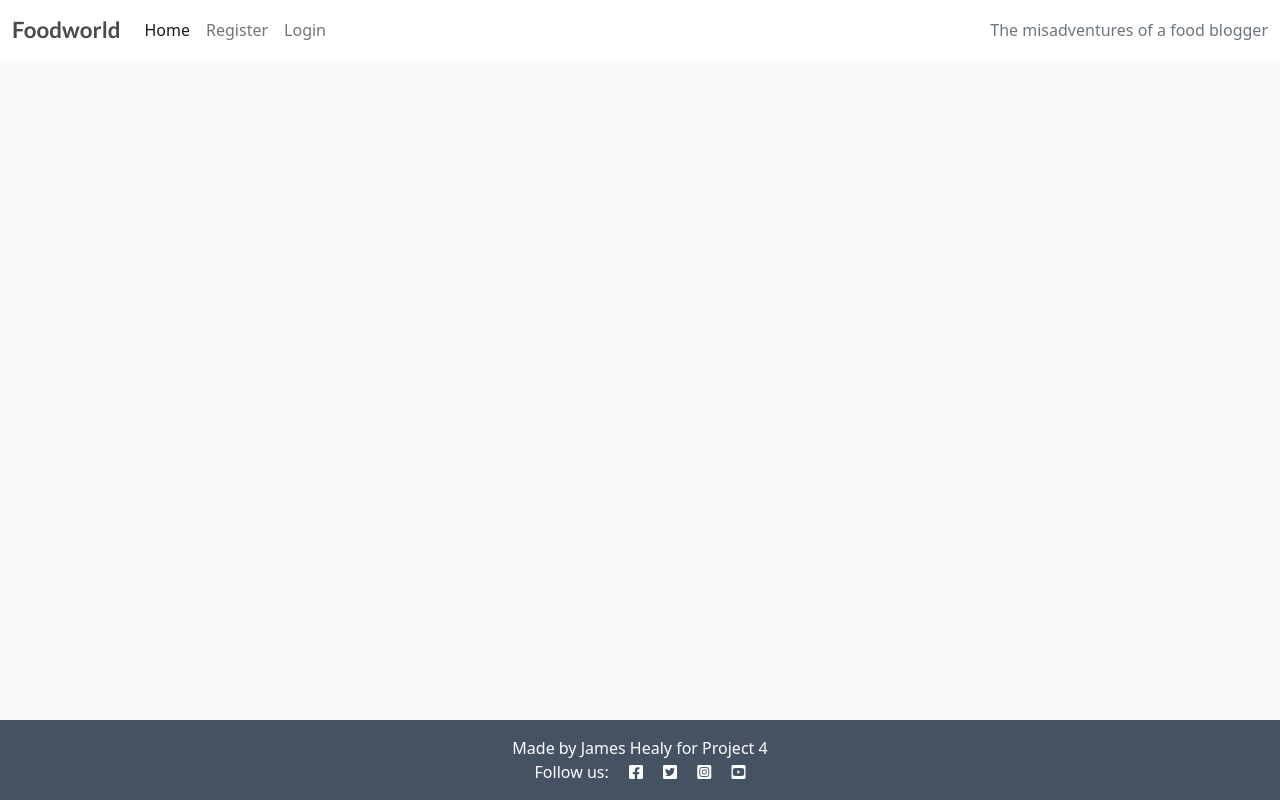
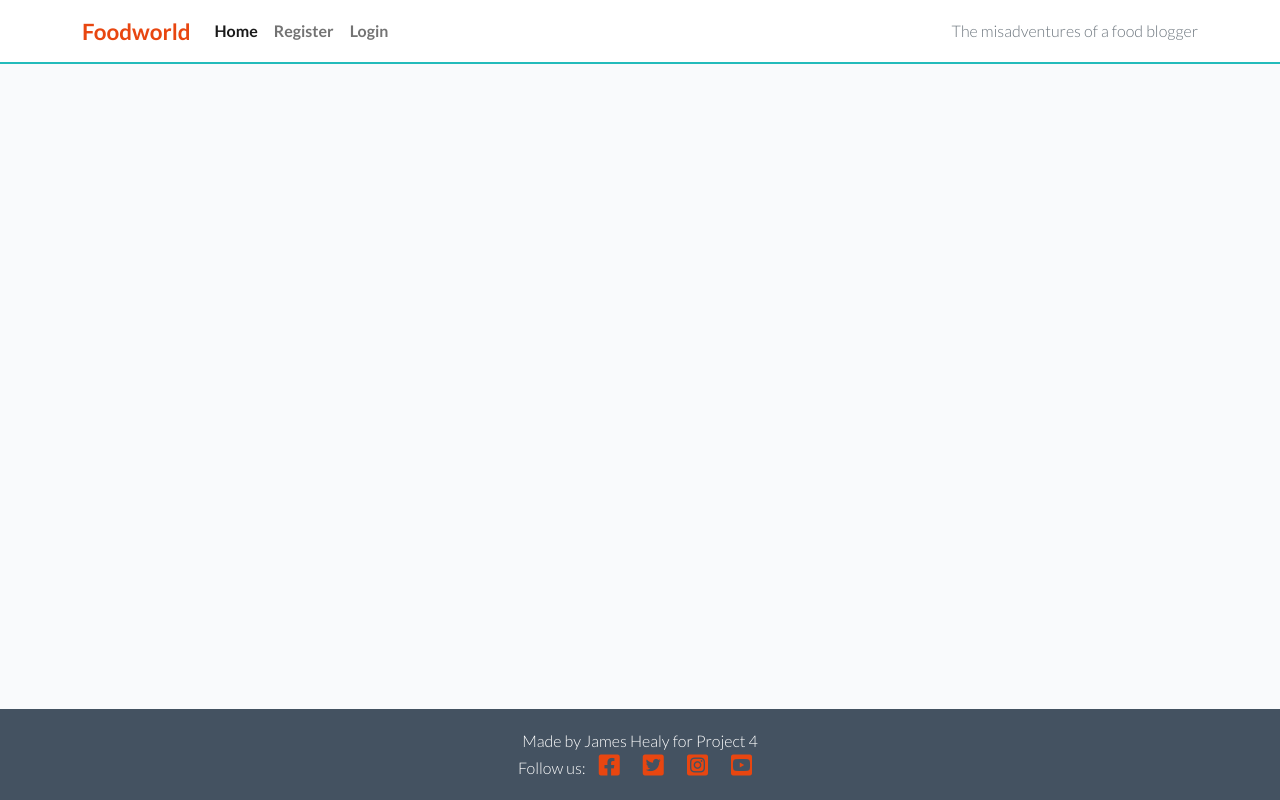
Before and after one commit to dutchmims/Food-World, a Django app: page / in a window 1280 px wide. Run offline with Django 3.2, Linux system fonts and the light colour scheme; data that the repository does not hold is empty.

Commit message:
Add style to homepage

```diff
--- a/templates/base.html
+++ b/templates/base.html
@@ -16,14 +16,80 @@
         integrity="sha384-gtEjrD/SeCtmISkJkNUaaKMoLD0//ElJ19smozuHV6z3Iehds+3Ulb9Bn9Plx0x4" crossorigin="anonymous">
     </script>
     <link rel="stylesheet" href="{% static 'css/style.css' %}">
+
+     <!-- Additional CSS Styles -->
+     <style>
+        /* Global Styles */
+        body {
+            background-color: #F9FAFC;
+            color: #4A4A4F; /* Text color */
+            font-family: 'Lato', sans-serif;
+        }
+
+        /* Brand */
+        .brand {
+            font-size: 1.4rem;
+            font-weight: 700;
+            color: #E84610; /* Brand color */
+        }
+
+        /* Navbar */
+        .navbar {
+            background-color: #fff; /* Navbar background color */
+            border-bottom: 2px solid #23BBBB; /* Navbar border color */
+        }
+
+        .navbar-brand {
+            color: #E84610; /* Brand color */
+            font-weight: bold;
+            font-size: 1.5rem;
+        }
+
+        .navbar-toggler-icon {
+            background-color: #E84610; /* Toggler icon color */
+        }
+
+        .navbar-nav .nav-link {
+            color: #4A4A4F; /* Navbar link color */
+            font-weight: 600;
+        }
+
+        .navbar-nav .nav-link.active {
+            color: #E84610; /* Active link color */
+        }
+
+        /* Alerts */
+        .alert {
+            margin: 10px 0;
+            border: none;
+        }
+
+        .alert-primary {
+            background-color: #23BBBB; /* Primary alert background color */
+            color: #fff; /* Primary alert text color */
+        }
+
+        /* Footer */
+        .footer {
+            background-color: #445261; /* Footer background color */
+            color: #fff; /* Footer text color */
+            text-align: center;
+            padding: 20px;
+        }
+
+        .footer i {
+            font-size: 24px;
+            margin: 0 10px;
+            color: #E84610; /* Social media icon color */
+        }
+    </style>
 </head>
 
 <body class="d-flex flex-column h-100 main-bg">
 
     <nav class="navbar navbar-expand-lg navbar-light bg-white">
-        <div class="container-fluid">
-            <a class="navbar-brand" href="{% url 'home' %}"><span class="brand">Foodworld</span>
-              </a>
+        <div class="container">
+            <a class="navbar-brand" href="{% url 'home' %}"><span class="brand">Foodworld</span></a>
             <button class="navbar-toggler" type="button" data-bs-toggle="collapse" data-bs-target="#navbarText"
                 aria-controls="navbarText" aria-expanded="false" aria-label="Toggle navigation">
                 <span class="navbar-toggler-icon"></span>
@@ -45,7 +111,6 @@
                         <a class="nav-link" href="{% url 'account_login' %}">Login</a>
                     </li>
                     {% endif %}
-
                 </ul>
                 <span class="navbar-text text-muted">
                     The misadventures of a food blogger
@@ -74,12 +139,12 @@
     </main>
 
     <!-- Footer -->
-    <footer class="footer mt-auto py-3 dark-bg">
-        <p class="m-0 text-center text-white">Made by James Healy for Project 4</p>
-        <p class="m-0 text-center text-white">Follow us: <i class="fab fa-facebook-square ms-3"></i>
-            <i class="fab fa-twitter-square ms-3"></i>
-            <i class="fab fa-instagram-square ms-3"></i>
-            <i class="fab fa-youtube-square ms-3"></i></p>
+    <footer class="footer mt-auto">
+        <p class="m-0">Made by James Healy for Project 4</p>
+        <p class="m-0">Follow us: <i class="fab fa-facebook-square"></i>
+            <i class="fab fa-twitter-square"></i>
+            <i class="fab fa-instagram-square"></i>
+            <i class="fab fa-youtube-square"></i></p>
     </footer>
     <script>
         setTimeout(function () {
```
